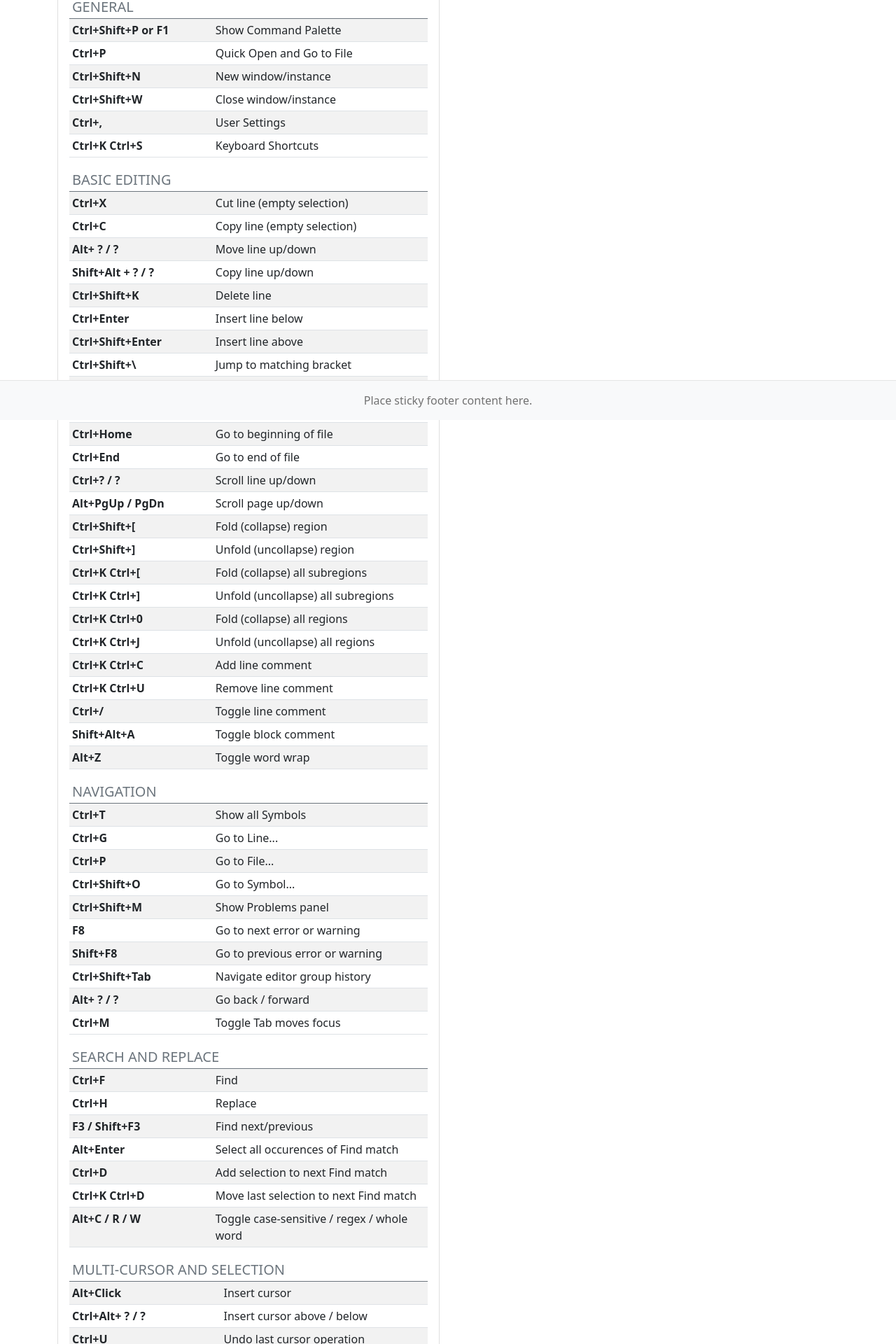
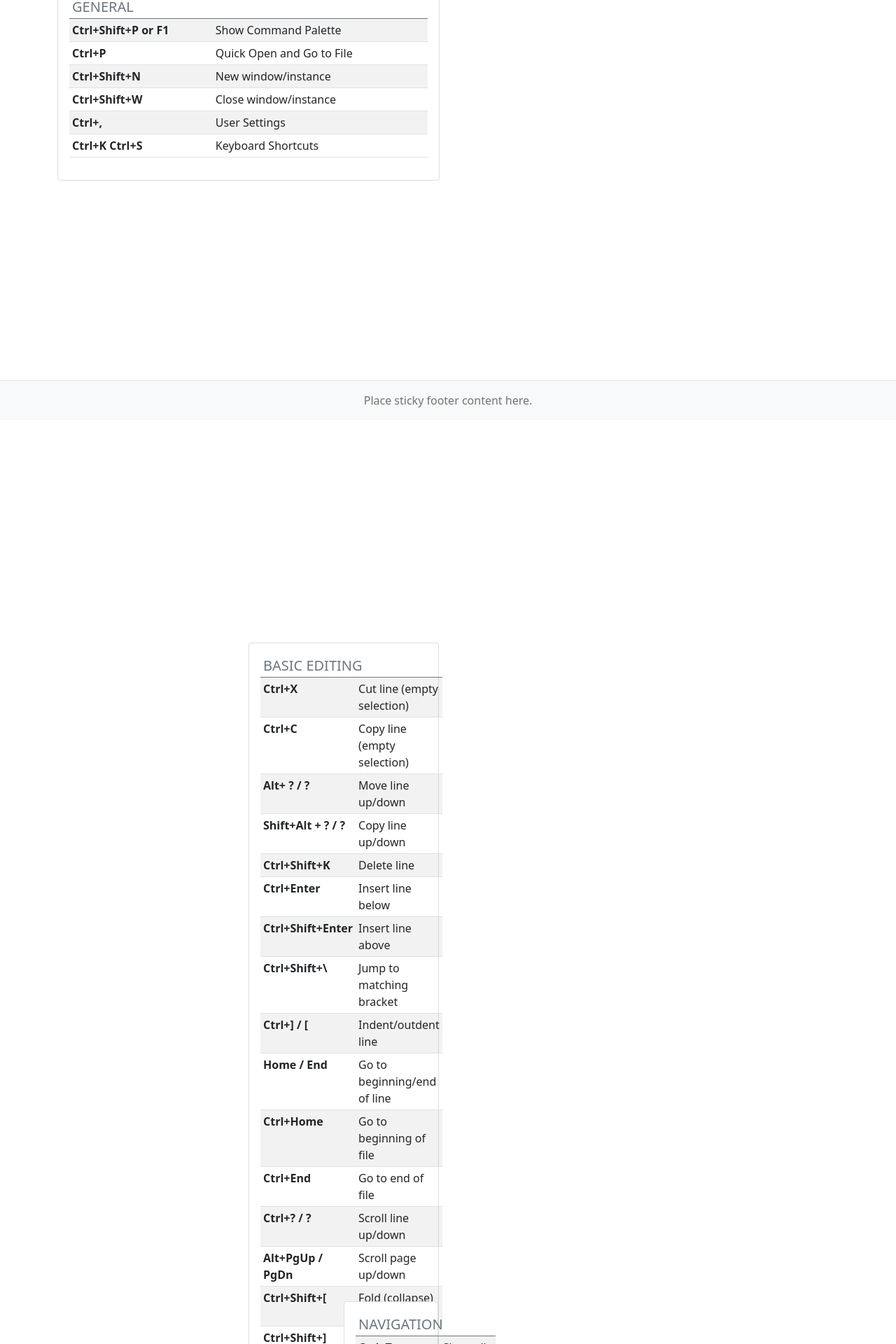
Before and after one commit to ConradoAlmeida/cheatsheets, a Jekyll site: the page built from vscode-cheat-teste.html, in a window 1280 px wide. Shown: the part 300-2220 px from the top of the page at 70% size. Built offline with Jekyll 4.4.1, drawn with Linux system fonts in a browser that asks for light colours.

Commit message:
implementando masonry

```diff
--- a/vscode-cheat-teste.html
+++ b/vscode-cheat-teste.html
@@ -19,13 +19,13 @@
 <div class="row" data-masonry="{&quot;percentPosition&quot;: true }" style="position: relative; height: 0px;">
 
 
-  {% assign dados = site.data.store-data | where:"grupo","Visual Studio Code for Windows" %}
-  {% assign dados2 = dados | group_by:"categoria" %}
 
+
+
+  {% for dado in dados2 %}
   <div class="col-sm-6 col-lg-6 mb-2" style="position: absolute; left: 50%; top: 940px;">
     <div class="card">
       <div class="card-body">
-  {% for dado in dados2 %}
 
 
 
```
